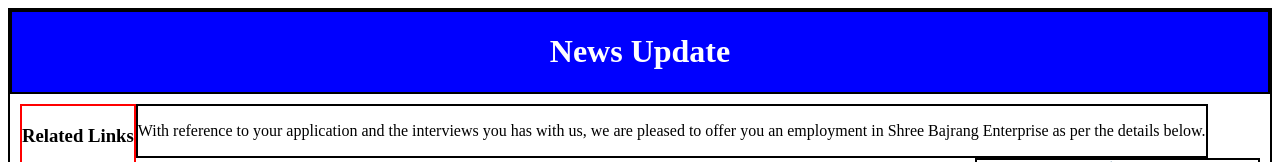
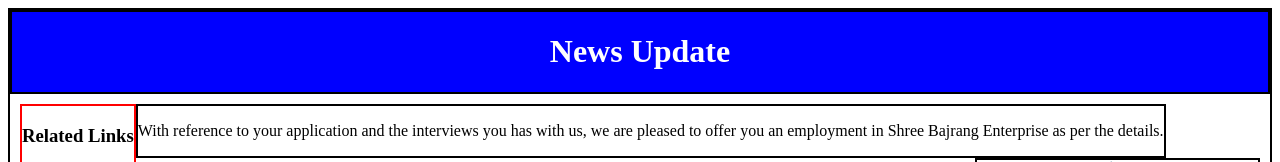
Before and after one commit to alauddinkol2007/tutorials, a plain HTML site: page html/start.html in a window 1280 px wide. Shown: the top 162 px of the page. Drawn offline with Linux system fonts and the light colour scheme; files that its build step writes are made by us from their sources; files whose address does not match are found by name.

Commit message:
Made some changes in start.html

```diff
--- a/html/start.html
+++ b/html/start.html
@@ -22,7 +22,7 @@
 					</div>
 					<div id="main">
 						<p>With reference to your application and the interviews you has with us, we are pleased to offer you an employment in Shree
-							Bajrang Enterprise as per the details below.</p>
+							Bajrang Enterprise as per the details.</p>
 
 					</div>
 					<div id="image">
```
